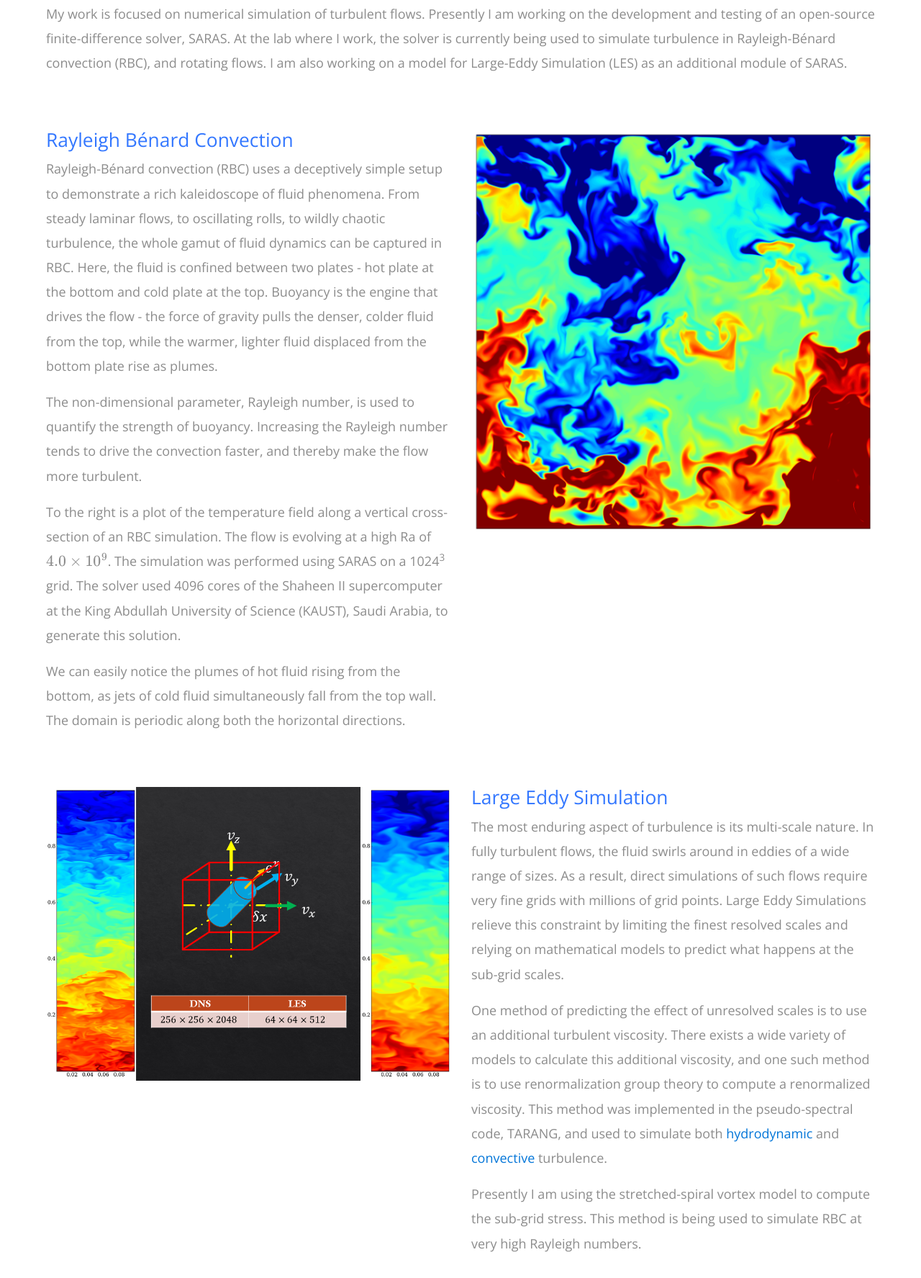
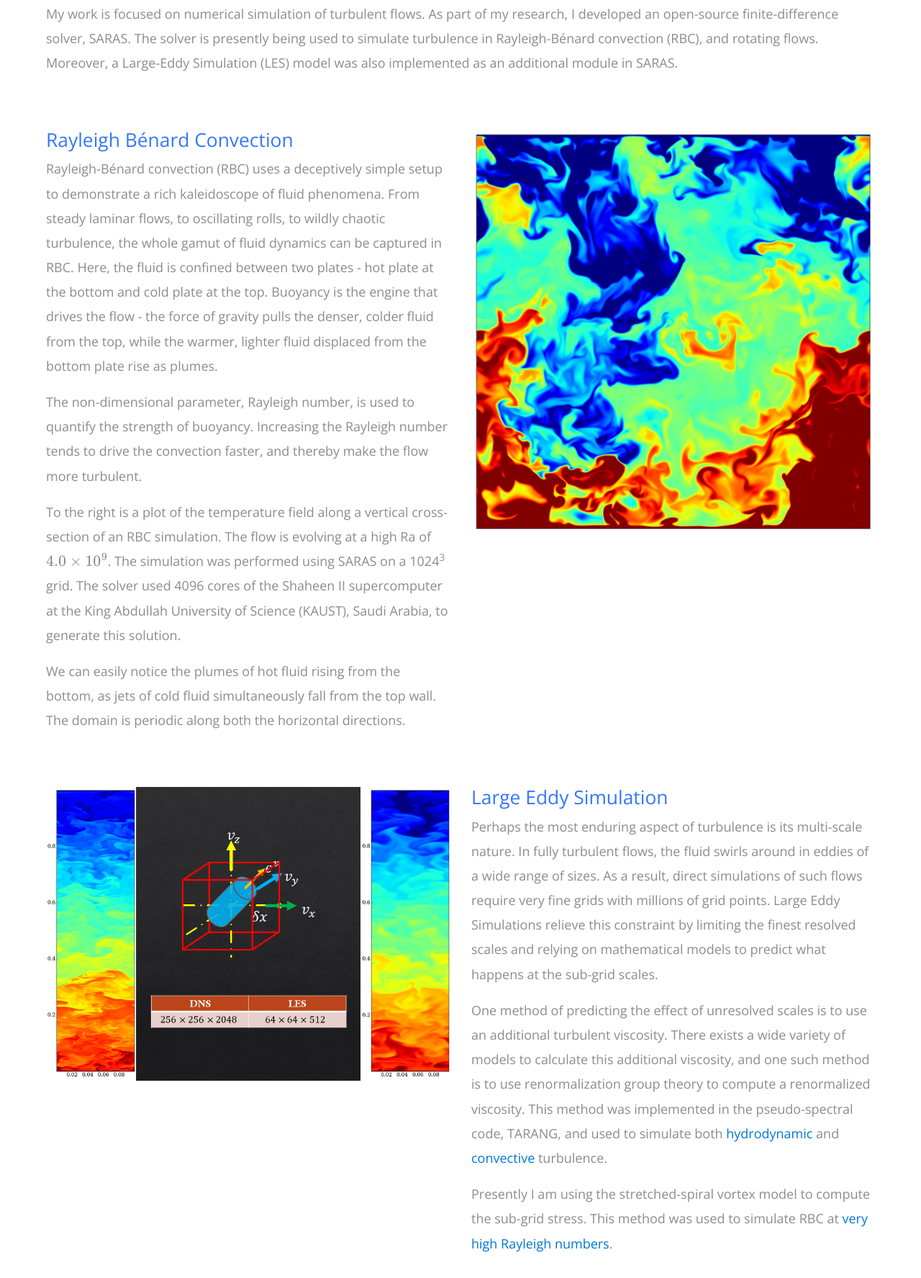
Before and after one commit to roshansamuel/roshansamuel.github.io, a plain HTML site: page research.html in a window 1280 px wide. Shown: the part 425-2200 px from the top of the page at 72% size. Drawn offline with nearby package versions, Linux system fonts and the light colour scheme; some packages are replaced by stand-ins of ours; a script that the page names is missing.

```diff
--- a/research.html
+++ b/research.html
@@ -78,9 +78,9 @@ http://www.templatemo.com/tm-488-classic
                         <h2 class="tm-gold-text">Research</h3>
                         <p>
                         My work is focused on numerical simulation of turbulent flows.
-                        Presently I am working on the development and testing of an open-source finite-difference solver, SARAS.
-                        At the lab where I work, the solver is currently being used to simulate turbulence in Rayleigh-B&eacute;nard convection (RBC), and rotating flows.
-                        I am also working on a model for Large-Eddy Simulation (LES) as an additional module of SARAS.
+                        As part of my research, I developed an open-source finite-difference solver, SARAS.
+                        The solver is presently being used to simulate turbulence in Rayleigh-B&eacute;nard convection (RBC), and rotating flows.
+                        Moreover, a Large-Eddy Simulation (LES) model was also implemented as an additional module in SARAS.
                         </p>
                     </div>
                 </div>
@@ -124,7 +124,7 @@ http://www.templatemo.com/tm-488-classic
                     <div class="col-xs-12 col-sm-6">
                         <h3 class="tm-gold-text">Large Eddy Simulation</h3>
                         <p>
-                        The most enduring aspect of turbulence is its multi-scale nature.
+                        Perhaps the most enduring aspect of turbulence is its multi-scale nature.
                         In fully turbulent flows, the fluid swirls around in eddies of a wide range of sizes.
                         As a result, direct simulations of such flows require very fine grids with millions of grid points.
                         Large Eddy Simulations relieve this constraint by limiting the finest resolved scales and relying on
@@ -140,7 +140,8 @@ http://www.templatemo.com/tm-488-classic
                         </p>
                         <p>
                         Presently I am using the stretched-spiral vortex model to compute the sub-grid stress.
-                        This method is being used to simulate RBC at very high Rayleigh numbers.
+                        This method was used to simulate RBC at
+                        <a href="https://aip.scitation.org/doi/10.1063/5.0099979" target="_blank">very high Rayleigh numbers</a>.
                         </p>
                     </div>
                 </div>
```
Also changed, not shown: index.html (+2 -2 lines), img/banner-landscape.jpg, 1 other file.
